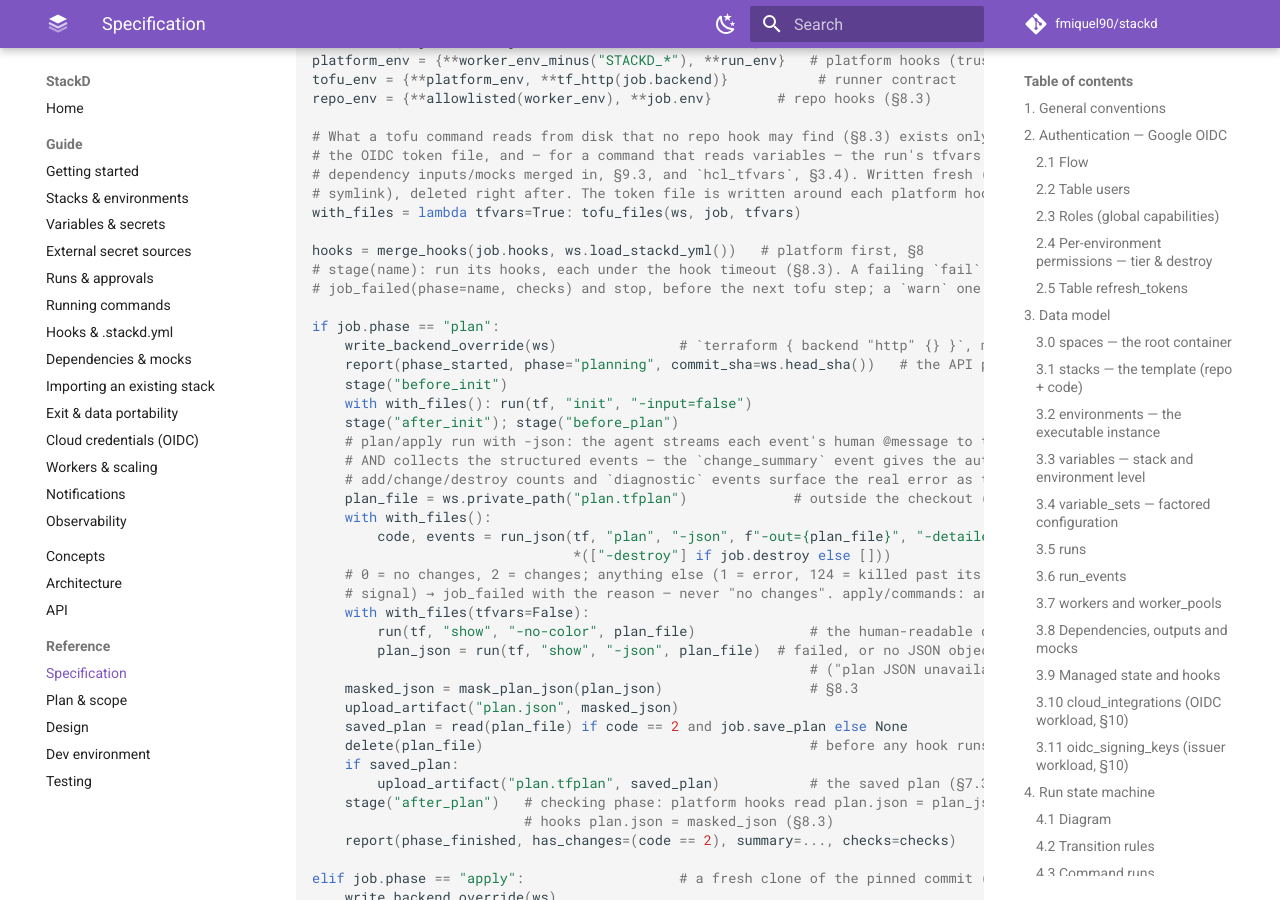
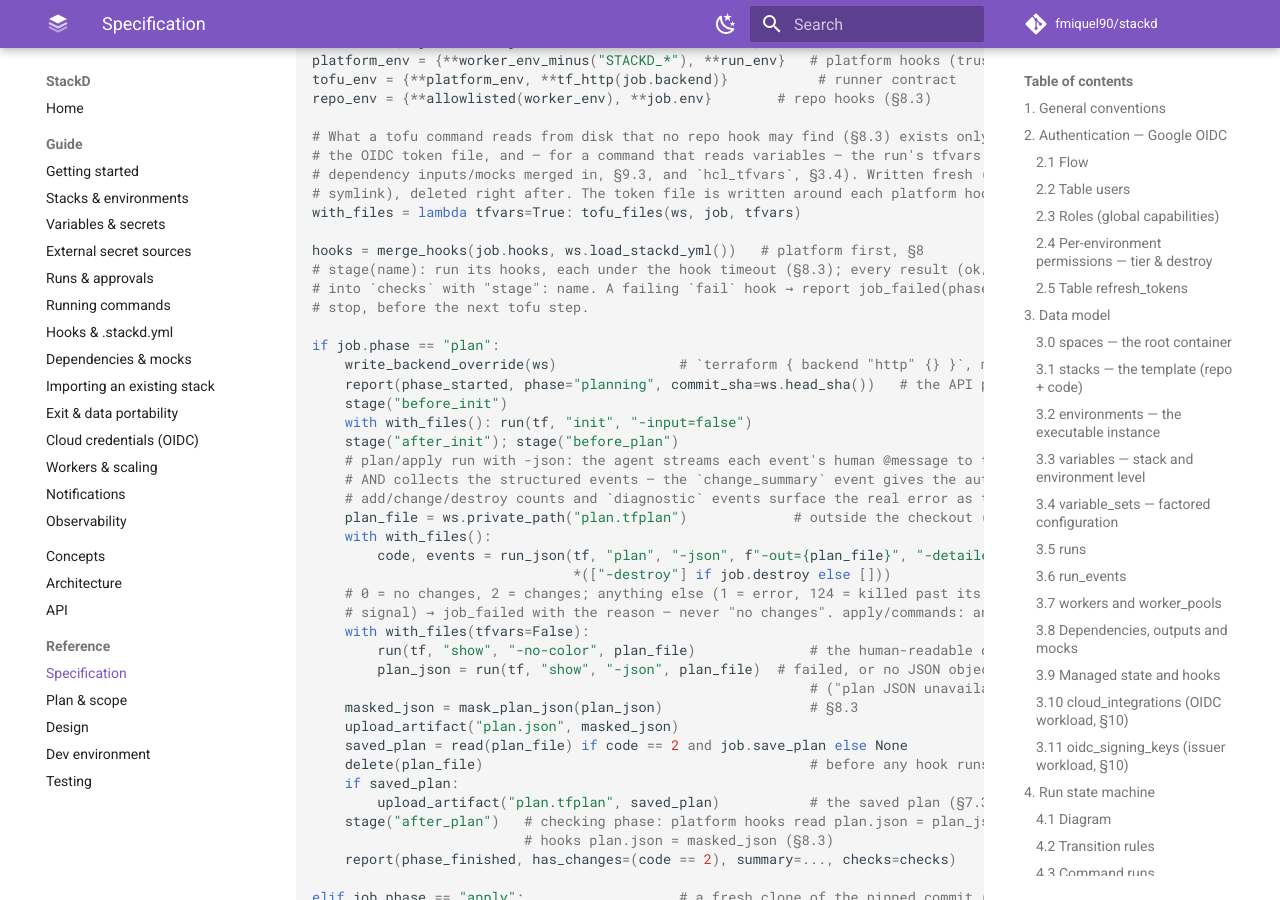
Before and after one commit to fmiquel90/stackd, an MkDocs documentation site: the page built from docs/SPECS.md, in a window 1280 px wide and 900 px high, scrolled down 21751 px. Built offline with MkDocs 1.6.1 and Material for MkDocs 9.7.7, drawn with Linux system fonts in a browser that asks for light colours; comment, search, counter and statistics services are not loaded; some of the changed text lies outside the part shown.

Commit message:
docs(specs): show the check stage in the job-flow examples
The §7.3 event example and the §7.4 stage() comment still described checks without their stage,
and only the warnings being reported. Each reported check now carries the stage it ran at, and
every result is reported.

Co-Authored-By: Claude Opus 5.5 <noreply@anthropic.com>
Claude-Session: https://claude.ai/code/session_01GnPDxipMbvu5Jz99ykzK9t

```diff
--- a/docs/SPECS.md
+++ b/docs/SPECS.md
@@ -672,7 +672,7 @@ POST /worker/v1/jobs/{id}/events
   { "event": "phase_started"|"phase_finished"|"job_failed",
     "phase": "...", "exit_code": 0,
     "result": { "has_changes": true, "summary": {...},
-                "checks": [{"name":"infracost","status":"warn","detail":"..."}] } }
+                "checks": [{"name":"infracost","status":"warn","detail":"...","stage":"after_plan"}] } }
   phase_started(planning) carries "result": {"commit_sha": "<full SHA checked out>"}
   job_failed(after_apply) carries "result": {"checks": [...], "outputs": {...}}   # §8.3: the
       # apply went through, an after_apply hook failed → outputs recorded (§9.1), drift
@@ -724,8 +724,9 @@ repo_env = {**allowlisted(worker_env), **job.env}        # repo hooks (§8.3)
 with_files = lambda tfvars=True: tofu_files(ws, job, tfvars)
 
 hooks = merge_hooks(job.hooks, ws.load_stackd_yml())   # platform first, §8
-# stage(name): run its hooks, each under the hook timeout (§8.3). A failing `fail` hook → report
-# job_failed(phase=name, checks) and stop, before the next tofu step; a `warn` one → into `checks`.
+# stage(name): run its hooks, each under the hook timeout (§8.3); every result (ok/warn/fail) goes
+# into `checks` with "stage": name. A failing `fail` hook → report job_failed(phase=name, checks) and
+# stop, before the next tofu step.
 
 if job.phase == "plan":
     write_backend_override(ws)               # `terraform { backend "http" {} }`, managed state only
```
